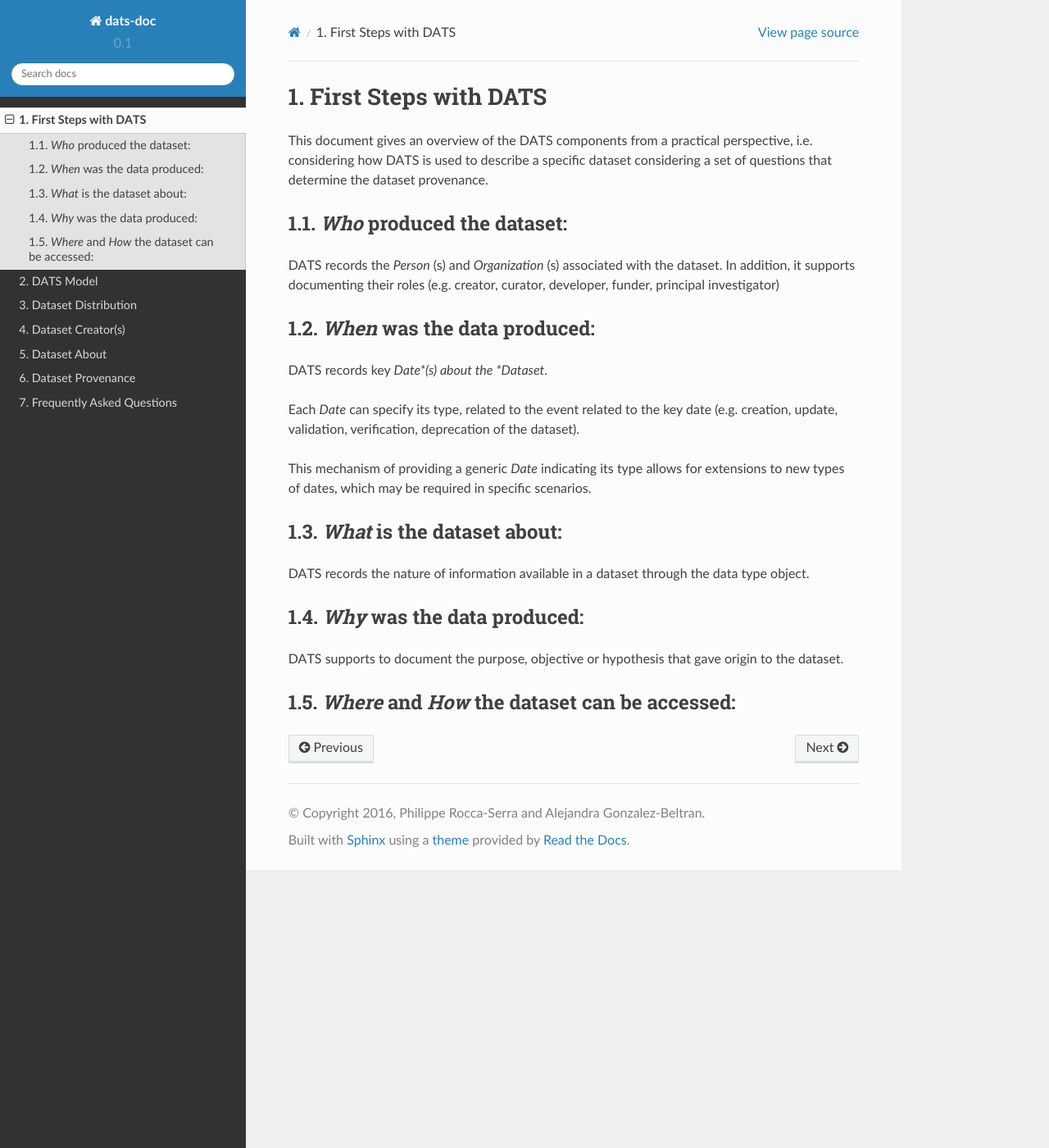
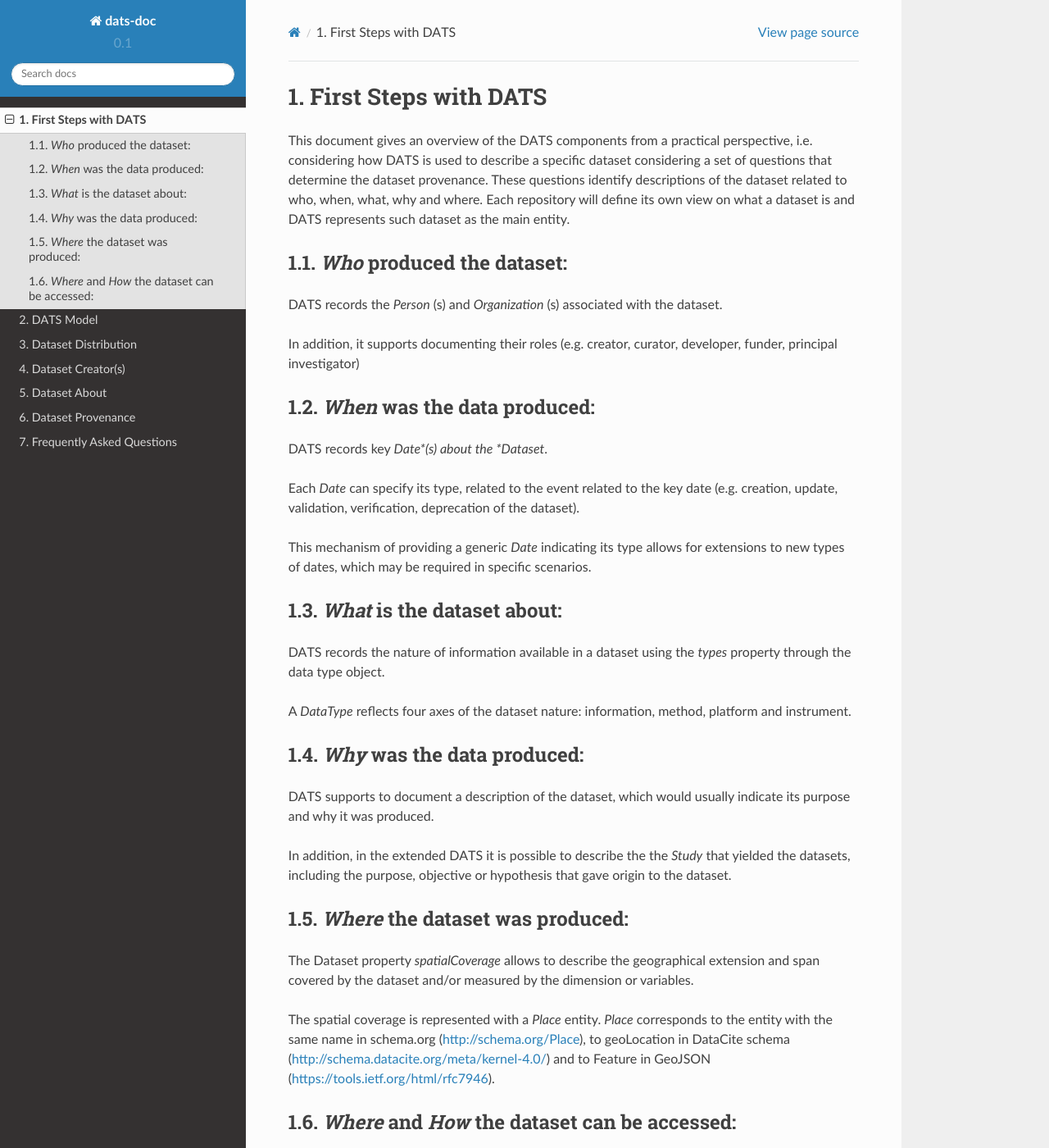
Before and after one commit to datatagsuite/docs, a Sphinx documentation site: the page built from source/first_steps.rst, in a window 1280 px wide and 1400 px high. Shown: the whole window at 82% size. Built offline with Sphinx 7.4.7 and the Read the Docs theme 2.0.0, drawn with Linux system fonts in a browser that asks for light colours; some of the changed text lies outside the part shown.

Commit message:
More details on first steps on using DATS

```diff
--- a/source/first_steps.rst
+++ b/source/first_steps.rst
@@ -2,12 +2,13 @@
 First Steps with DATS
 #####################
 
-This document gives an overview of the DATS components from a practical perspective, i.e. considering how DATS is used to describe a specific dataset considering a set of questions that determine the dataset provenance.
+This document gives an overview of the DATS components from a practical perspective, i.e. considering how DATS is used to describe a specific dataset considering a set of questions that determine the dataset provenance. These questions identify descriptions of the dataset related to who, when, what, why and where. Each repository will define its own view on what a dataset is and DATS represents such dataset as the main entity.
 
 *Who* produced the dataset:
 -----------------------------
 
 DATS records the *Person* (s) and *Organization* (s) associated with the dataset.
+
 In addition, it supports documenting their roles (e.g. creator, curator, developer, funder, principal investigator)
 
 
@@ -22,14 +23,31 @@ This mechanism of providing a generic *Date* indicating its type allows for exte
 
 
 *What* is the dataset about:
---------------------------
-DATS records the nature of information available in a dataset through the data type object.
+----------------------------
+
+DATS records the nature of information available in a dataset using the *types* property through the data type object.
+
+A *DataType* reflects four axes of the dataset nature: information, method, platform and instrument.
 
 
 *Why* was the data produced:
 ----------------------------
-DATS supports to document the purpose, objective or hypothesis that gave origin to the dataset.
+
+DATS supports to document a description of the dataset, which would usually indicate its purpose and why it was produced.
+
+In addition, in the extended DATS it is possible to describe the the *Study* that yielded the datasets, including
+the purpose, objective or hypothesis that gave origin to the dataset.
+
+
+*Where* the dataset was produced:
+---------------------------------
+
+The Dataset property *spatialCoverage* allows to describe the geographical extension and span covered by the dataset and/or measured by the dimension or variables.
+
+The spatial coverage is represented with a *Place* entity. *Place* corresponds to the entity with the same name in schema.org (http://schema.org/Place), to geoLocation in DataCite schema (http://schema.datacite.org/meta/kernel-4.0/) and to Feature in GeoJSON (https://tools.ietf.org/html/rfc7946).
 
 
 *Where* and *How* the dataset can be accessed:
 ----------------------------------------------
+
+DATS also supports to give a comprehensive description on the ways of accessing a Dataset, including the dataset landing page and/or access URL if available, a description of the type of access (such as download, remote access, remote service, enclave or not available) as well as  any authorization or authetication information to access the dataset.
```
